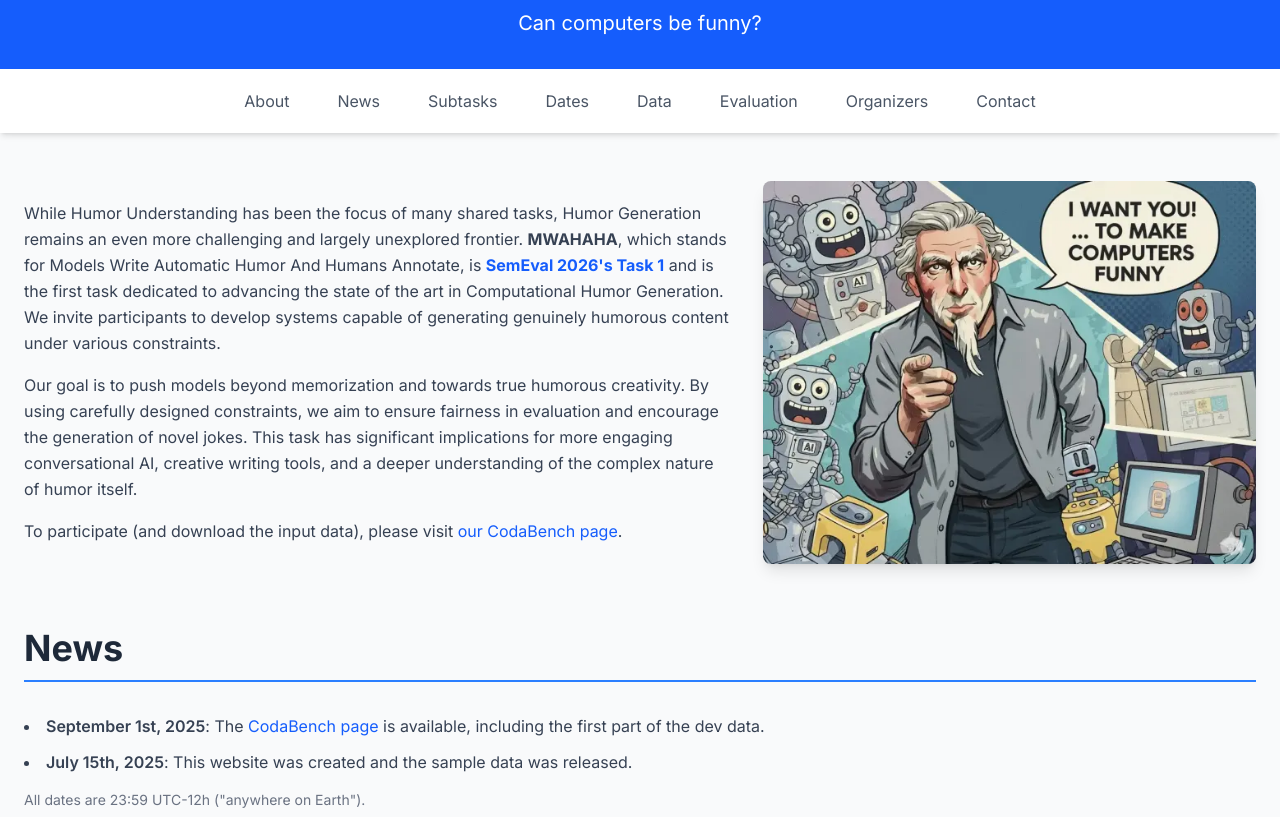
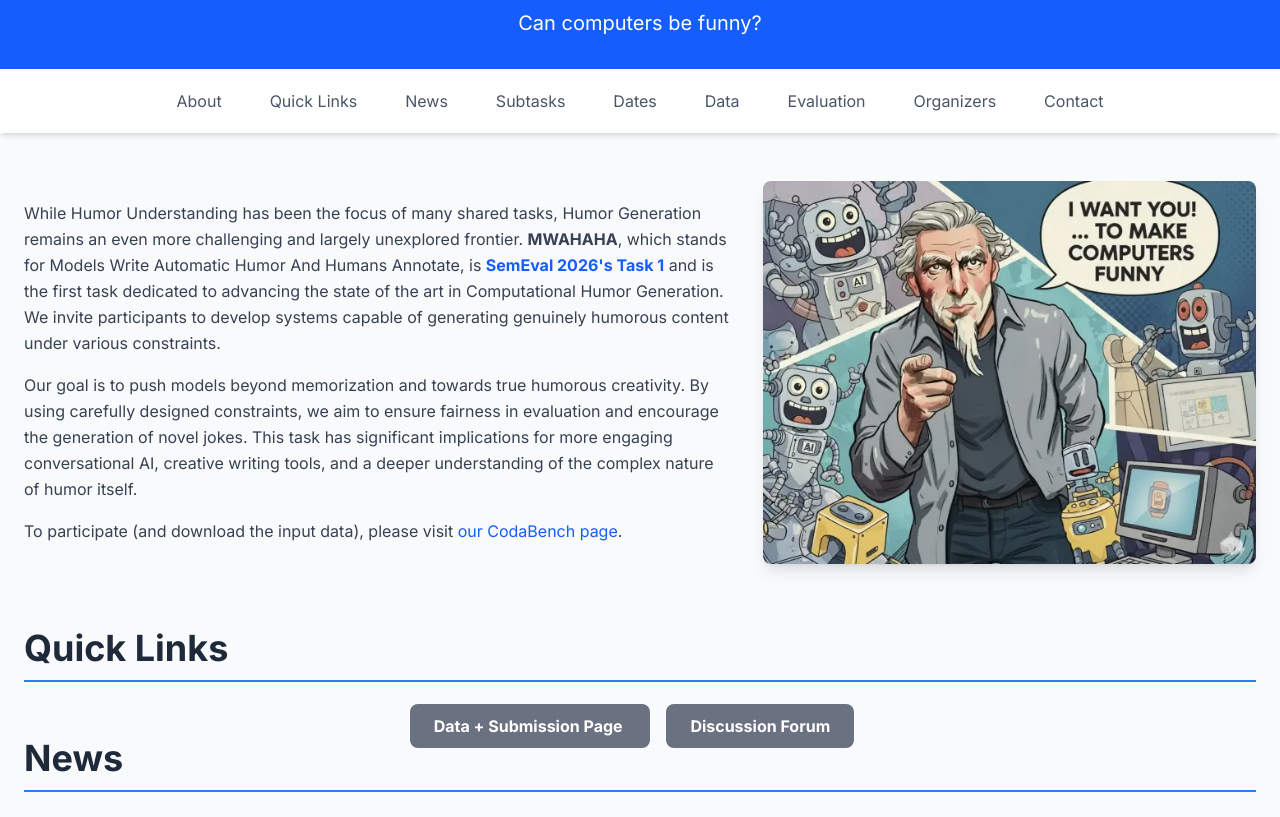
Before and after one commit to pln-fing-udelar/semeval-2026-humor-gen, a plain HTML site: page index.html in a window 1280 px wide. Shown: the part 135-952 px from the top of the page. Drawn offline with nearby package versions, Linux system fonts and the light colour scheme; a script that the page names is missing.

Commit message:
Add quick links

```diff
--- a/index.html
+++ b/index.html
@@ -41,6 +41,9 @@
         <div class="flex flex-wrap justify-center items-center h-auto md:h-16 py-2 md:py-0">
             <div class="flex flex-wrap justify-center space-x-4 md:space-x-8 text-sm md:text-base">
                 <a href="#about" class="text-gray-600 hover:text-blue-500 transition duration-300 p-2">About</a>
+                <a href="#quick-links" class="text-gray-600 hover:text-blue-500 transition duration-300 p-2">
+                    Quick Links
+                </a>
                 <a href="#news" class="text-gray-600 hover:text-blue-500 transition duration-300 p-2">News</a>
                 <a href="#subtasks" class="text-gray-600 hover:text-blue-500 transition duration-300 p-2">Subtasks</a>
                 <a href="#dates" class="text-gray-600 hover:text-blue-500 transition duration-300 p-2">Dates</a>
@@ -100,6 +103,23 @@
                     <img src="img/mwahaha_600.webp" alt="I want you to make computers funny poster"
                          class="w-full rounded-lg shadow-lg">
                 </div>
+            </div>
+        </div>
+    </section>
+
+    <!-- Quick Links Section -->
+    <section id="quick-links">
+        <h2 class="text-4xl font-bold text-gray-800 mb-8 border-b-2 border-blue-500 pb-3">Quick Links</h2>
+        <div class="content-box text-center">
+            <div class="mt-6">
+                <a href="https://www.codabench.org/competitions/9719/" target="_blank"
+                   class="bg-gray-500 text-white font-bold py-3 px-6 rounded-lg hover:bg-blue-600 transition duration-300 mr-4">
+                    Data + Submission Page
+                </a>
+                <a href="https://groups.google.com/g/semeval-2026-task-1-humor-gen" target="_blank"
+                   class="bg-gray-500 text-white font-bold py-3 px-6 rounded-lg hover:bg-blue-600 transition duration-300 mr-4">
+                    Discussion Forum
+                </a>
             </div>
         </div>
     </section>
```
